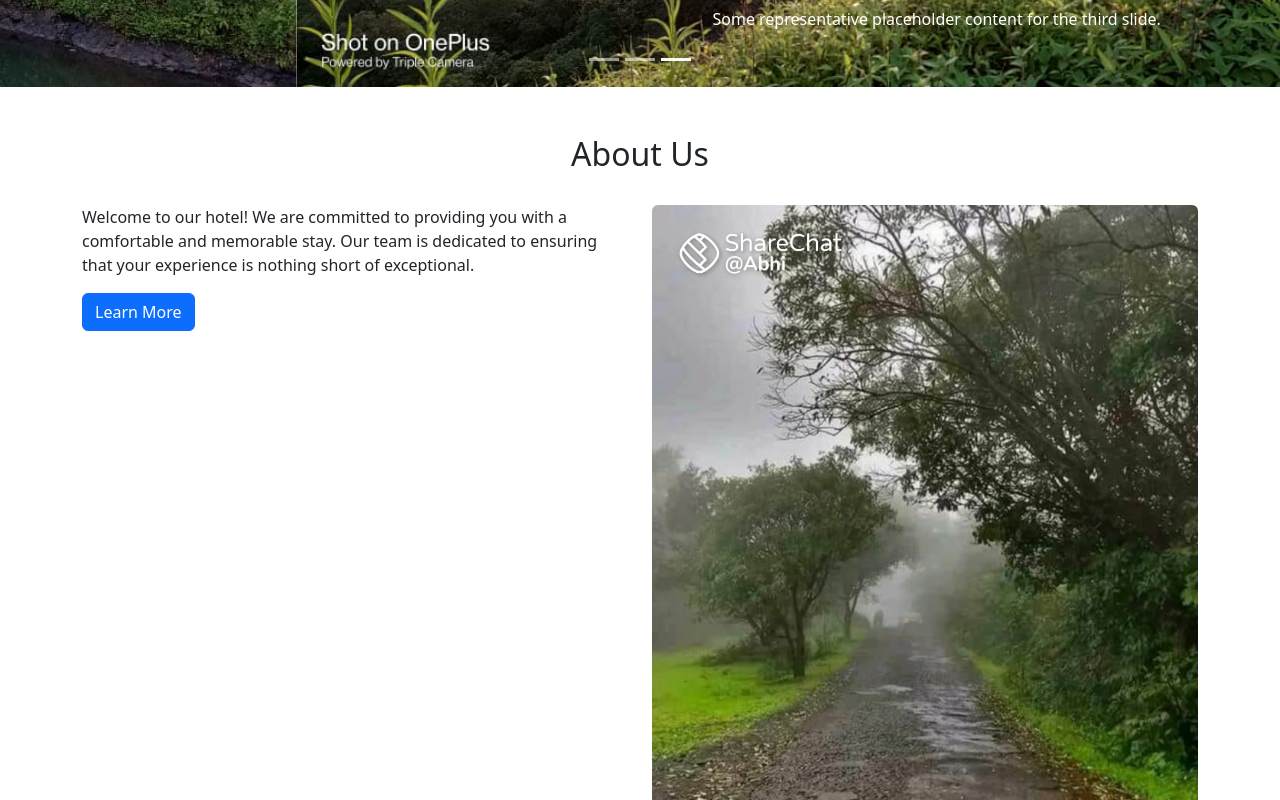
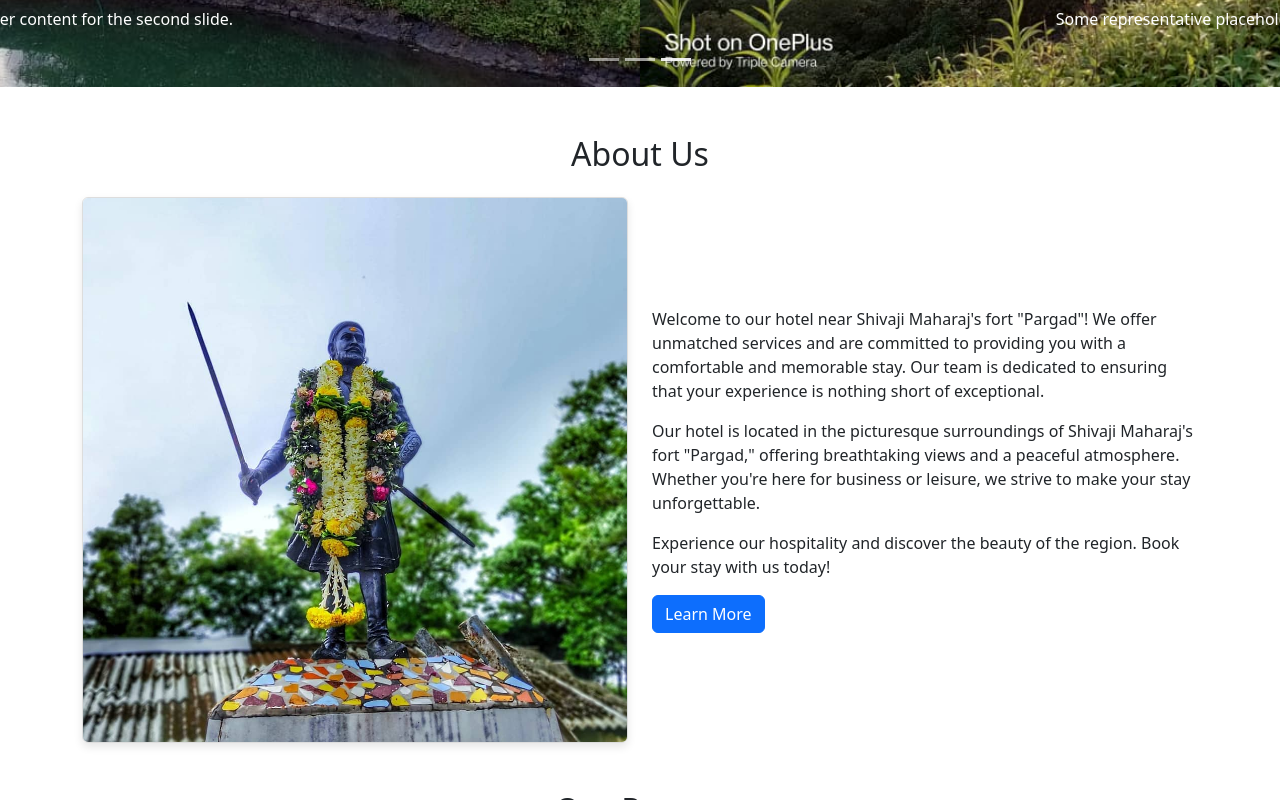
Before and after one commit to yashnaravade/Giridurg, a React (Create React App) app in the folder client/: page / in a window 1280 px wide. Shown: the part 560-1360 px from the top of the page. Built offline with nearby package versions, Linux system fonts and the light colour scheme.

Commit message:
fix: about css

```diff
--- /dev/null
+++ b/client/src/components/About/About.css
@@ -0,0 +1,21 @@
+.img-fluid {
+  border: 1px solid #ddd; /* Add a border to the image */
+  border-radius: 5px; /* Add a border radius to the image */
+  box-shadow: 0 4px 8px rgba(0, 0, 0, 0.1); /* Add a subtle shadow to the image */
+  transition: transform 0.3s ease; /* Smooth transform transition */
+}
+
+.img-fluid:hover {
+  transform: scale(1.05); /* Scale the image slightly on hover */
+}
+
+.btn-primary {
+  background-color: #007bff; /* Blue background color for primary button */
+  color: #fff; /* White text color for primary button */
+  font-weight: bold; /* Bold text for button */
+  border: none; /* Remove button border */
+}
+
+.btn-primary:hover {
+  background-color: #0056b3; /* Darker blue background color on hover */
+}
--- a/client/src/components/About/About.js
+++ b/client/src/components/About/About.js
@@ -1,32 +1,44 @@
 import React from "react";
-import aboutImage from "../../assets/IMG-20240215-WA0025.jpg";
+import "./About.css";
+import aboutImage from "../../assets/IMG-20240215-WA0049.jpg";
 
 function About() {
   return (
     <div className="container mt-5">
-      <div className="row">
-        {/* Centered Heading */}
-        <div className="col-12 text-center mb-4">
-          <h2>About Us</h2>
-        </div>
-
-        {/* First Column */}
-        <div className="col-md-6">
-          <p>
-            Welcome to our hotel! We are committed to providing you with a
-            comfortable and memorable stay. Our team is dedicated to ensuring
-            that your experience is nothing short of exceptional.
-          </p>
-          <button className="btn btn-primary">Learn More</button>
-        </div>
-
-        {/* Second Column */}
+      <h2 className="text-center mb-2">About Us</h2>
+      <div className="underline mb-4"></div>
+      <div className="row align-items-center">
+        {/* Image Column */}
         <div className="col-md-6">
           <img
             src={aboutImage}
             alt="About Us"
             className="img-fluid rounded"
+            style={{ maxWidth: "100%", height: "auto" }}
           />
+        </div>
+
+        {/* Text Column */}
+        <div className="col-md-6">
+          <div className="text-center text-md-start">
+            <p>
+              Welcome to our hotel near Shivaji Maharaj's fort "Pargad"! We
+              offer unmatched services and are committed to providing you with a
+              comfortable and memorable stay. Our team is dedicated to ensuring
+              that your experience is nothing short of exceptional.
+            </p>
+            <p>
+              Our hotel is located in the picturesque surroundings of Shivaji
+              Maharaj's fort "Pargad," offering breathtaking views and a
+              peaceful atmosphere. Whether you're here for business or leisure,
+              we strive to make your stay unforgettable.
+            </p>
+            <p>
+              Experience our hospitality and discover the beauty of the region.
+              Book your stay with us today!
+            </p>
+            <button className="btn btn-primary">Learn More</button>
+          </div>
         </div>
       </div>
     </div>
```
